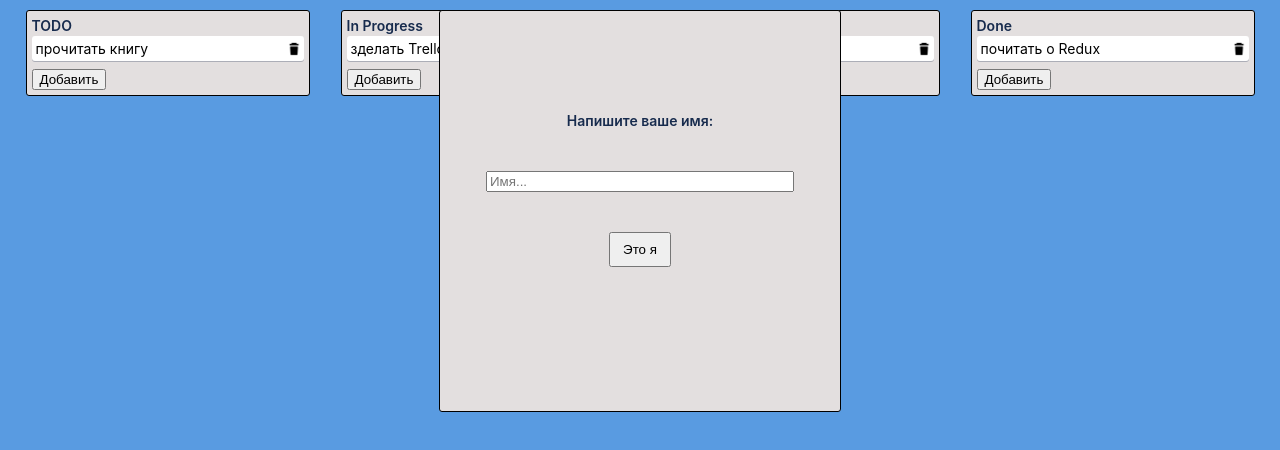
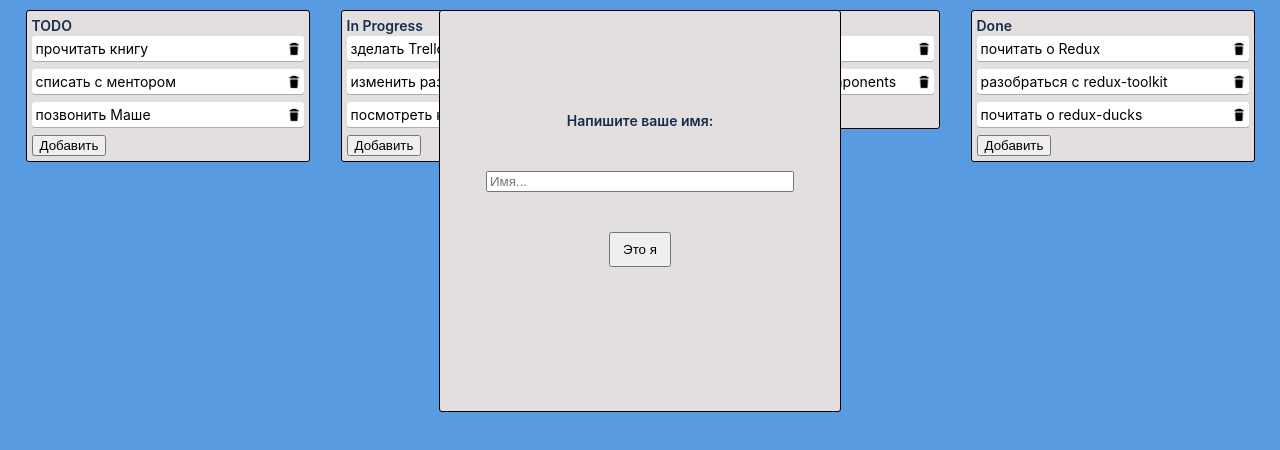
Before and after one commit to AndreySavchenkov/trello, a React (Create React App) app: page / in a window 1280 px wide. Shown: the top 450 px of the page. Built offline with nearby package versions, Linux system fonts and the light colour scheme.

Commit message:
feat: edit comment

```diff
--- a/src/components/card/comments/Comment/Comment.tsx
+++ b/src/components/card/comments/Comment/Comment.tsx
@@ -1,12 +1,14 @@
-import React from "react";
+import React, {ChangeEvent, useState} from "react";
 import styled from "styled-components";
+
+
 
 const CommentWrapper = styled.div`
   display: flex;
   width: 90%;
   background: #fff;
   padding: 5px;
-  margin-bottom: 10px;
+  margin-bottom: 5px;
   border-radius: 3px;
   box-shadow: 0 1px 0 #091e4240;
 `
@@ -15,10 +17,33 @@ const Name = styled.span`
   font-size: 14px;
   font-weight: 600;
   color: #172b4d;
+  width: 70px;
 `
 const Text = styled.span`
   display: block;
-    margin-left: 20px;
+  margin-left: 20px;
+`
+const EditText = styled.input`
+
+`
+const EditWrapper = styled.div`
+  margin-bottom: 10px;
+`
+const DeleteComment = styled.span`
+  display: inline;
+  color: #5e6c84;
+  font-size: 12px;
+  font-weight: 400;
+  cursor: pointer;
+`
+const EditComment = styled.span`
+  display: inline;
+  padding-right: 20px;
+  color: #5e6c84;
+  font-size: 12px;
+  font-weight: 400;
+  cursor: pointer;
+
 `
 type PropsType = {
     text: string,
@@ -27,10 +52,31 @@ type PropsType = {
 }
 
 export const Comment = (props: PropsType) => {
-    return(
-        <CommentWrapper>
-            <Name>{props.writer}</Name>
-            <Text>{props.text}</Text>
-        </CommentWrapper>
+
+    const [isEdit, setIsEdit] = useState(true);
+    const [text, setText] = useState(props.text)
+
+    const clickHandler = () => {
+        setIsEdit(!isEdit)
+    }
+    const changeHandler = (e: ChangeEvent<HTMLInputElement>) => {
+        setText(e.currentTarget.value)
+    }
+
+    return (
+        <>
+            <CommentWrapper>
+                <Name>{props.writer}</Name>
+                {isEdit ?  <Text>{text}</Text> : <EditText value={text} type="text" onChange={changeHandler}/>}
+            </CommentWrapper>
+
+            <EditWrapper>
+                <EditComment onClick={clickHandler}>Изменить</EditComment>
+                <DeleteComment>Удалить</DeleteComment>
+            </EditWrapper>
+
+        </>
+
+
     )
 }
--- a/src/components/card/comments/Comments.tsx
+++ b/src/components/card/comments/Comments.tsx
@@ -36,7 +36,7 @@ const blurHandler = (e: ChangeEvent<HTMLTextAreaElement>) => {
     //@ts-ignore
     let findCard = findColumn.cards.find(item => item.id === props.cardId);
     // @ts-ignore
-    findCard.comments = [...findCard.comments,{id:3, text:comment, writer: props.nameUser}]
+    findCard.comments = [...findCard.comments,{id:10, text:comment, writer: props.nameUser}]
     let newColumns = props.state.columns.map(item => item.id === props.columnId ? findColumn : item)
     let newState = {columns: newColumns}
     props.setState(newState)
--- a/src/components/column/Column.tsx
+++ b/src/components/column/Column.tsx
@@ -63,7 +63,7 @@ export const Column = (props: PropsType) => {
             //@ts-ignore
             ...findColumn, cards: [...findColumn.cards,
                 {
-                    id: 2,
+                    id: 10,
                     writer: props.nameUser,
                     title: 'новая таска',
                     description: '',
--- a/src/state/data.ts
+++ b/src/state/data.ts
@@ -41,7 +41,26 @@ export const data: DataT = {
                     {id: 1, writer: 'Андрей', text: 'кто какую читал?'},
                     {id: 2, writer: 'Клим', text: 'Я не умею читать('}
                 ]
-            }]
+            },
+                {
+                    id: 2,
+                    writer: 'Жека',
+                    title: 'списать с ментором',
+                    description: '',
+                    comments: [
+                        {id: 1, writer: 'Андрей', text: 'когда напишешь?'},
+                    ]
+                },
+                {
+                    id: 3,
+                    writer: 'Рома',
+                    title: 'позвонить Маше',
+                    description: '',
+                    comments: [
+                        {id: 1, writer: 'Андрей', text: 'передай привет'},
+                    ]
+                }
+            ]
         },
         {
             id: 2,
@@ -55,7 +74,27 @@ export const data: DataT = {
                     {id: 1, writer: 'Коля', text: 'они не новые'},
                     {id: 2, writer: 'Аня', text: 'не осуждаю'}
                 ]
-            }]
+            },
+
+                {
+                    id: 2,
+                    writer: 'Жека',
+                    title: 'изменить размер главного блока',
+                    description: '',
+                    comments: [
+                        {id: 1, writer: 'Андрей', text: 'как успехи?'},
+                    ]
+                },
+                {
+                    id: 3,
+                    writer: 'Рома',
+                    title: 'посмотреть курс о react native',
+                    description: '',
+                    comments: [
+                        {id: 1, writer: 'Андрей', text: 'передай привет'},
+                    ]
+                }
+            ]
         },
         {
             id: 3,
@@ -69,7 +108,18 @@ export const data: DataT = {
                     {id: 1, writer: 'Михаил', text: 'тестов много не бывает'},
                     {id: 2, writer: 'Аня', text: 'не осуждаю'}
                 ]
-            }]
+            },
+
+                {
+                    id: 2,
+                    writer: 'Жека',
+                    title: 'переписать на styled components',
+                    description: '',
+                    comments: [
+                        {id: 1, writer: 'Андрей', text: 'когда напишешь?'},
+                    ]
+                }
+            ]
         },
         {
             id: 4,
@@ -83,7 +133,27 @@ export const data: DataT = {
                     {id: 1, writer: 'Клим', text: 'я забыл, что такое пропсы'},
                     {id: 2, writer: 'Аня', text: 'I enjoy props'}
                 ]
-            }]
+            },
+
+                {
+                    id: 2,
+                    writer: 'Жека',
+                    title: 'разобраться с redux-toolkit',
+                    description: '',
+                    comments: [
+                        {id: 1, writer: 'Глеб', text: 'крутая штука!'},
+                    ]
+                },
+                {
+                    id: 3,
+                    writer: 'Рома',
+                    title: 'почитать о redux-ducks',
+                    description: '',
+                    comments: [
+                        {id: 1, writer: 'Лёня', text: 'утка?'},
+                    ]
+                }
+            ]
         },
 
     ]
```
Also changed, not shown: src/components/card/Card.tsx (+0 -8 lines).
